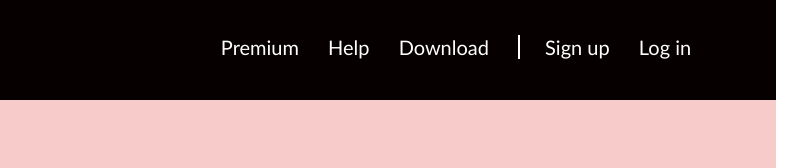
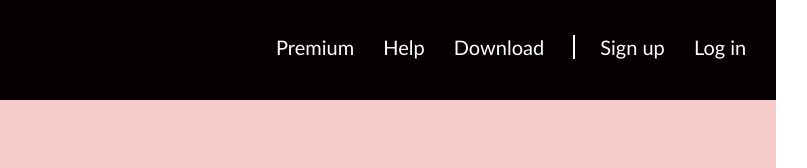
Before and after one commit to PauliusRa1987/2-practis-with-404-page, a website: page index.html in a window 1280 px wide. Shown: the top 168 px of the page, 364-1171 px from the left. Drawn offline with Linux system fonts and the light colour scheme.

Commit message:
edited margin

```diff
--- a/styles/style.css
+++ b/styles/style.css
@@ -26,9 +26,9 @@ header > nav {
     width: 600px;
     height: 30px;
     float: right;
-    margin: 35px 70px 0 0;
+    margin: 35px 0 0 0;
     padding-left: 100px;
-    text-align: center;
+
 }
 nav > a {
     color: #fff;
```
